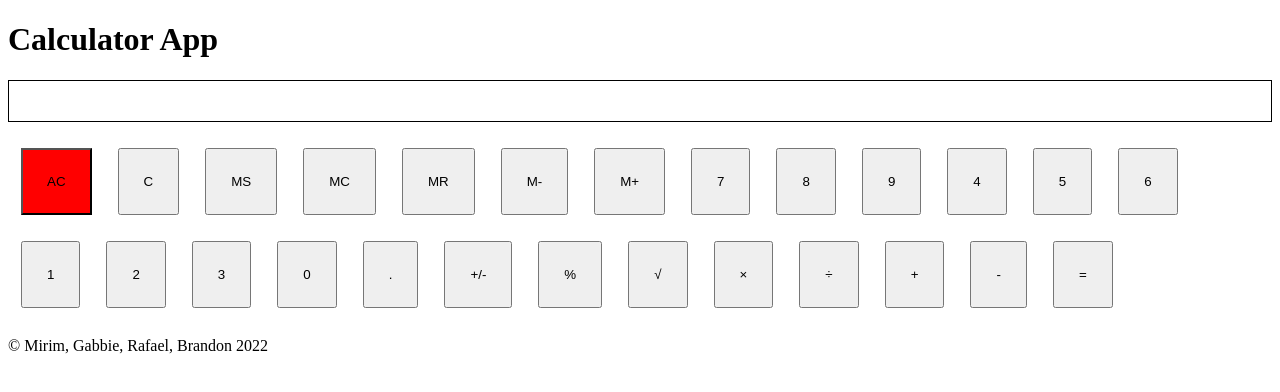
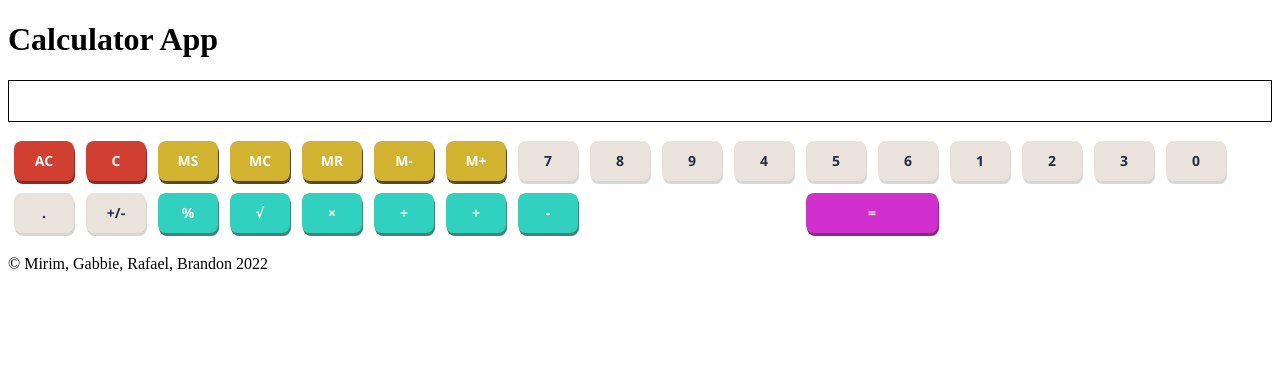
Before and after one commit to gbads/calculator-app, a React (Create React App) app: page / in a window 1280 px wide. Shown: the top 392 px of the page. Built offline with nearby package versions, Linux system fonts and the light colour scheme.

Commit message:
Transferred updated CSS from PR/5 by Rafa
Commented out old code on Button.css for reference

```diff
--- a/src/components/Button.css
+++ b/src/components/Button.css
@@ -1,8 +1,57 @@
 button {
+  padding: 6px;
+  margin: 6px;
+  border: none;
+  border-radius: 8px;
+  width: 60px;
+  height: 40px;
+  background-color: #eae3dbff;
+  color: #252c46ff;
+  box-shadow: 1px 3px #d6d6d6;
+  font-size: 14px;
+  text-align: center;
+  font-weight: bold;
+  font-family: 'Segoe UI', Tahoma, Geneva, Verdana, sans-serif;
+}
+
+button:hover {
+  opacity: 50%;
+}
+
+.ac, .c {
+  background: #d13f30;
+  color: white;
+  box-shadow: 1px 3px #822d2aff;
+}
+
+.ms, .mc, .ms, .mr, .m-minus, .m-plus {
+  background: #d1b330;
+  color:white;
+  box-shadow: 1px 3px #504a32
+}
+
+.equal {
+  background: #d130cf;
+  color: white;
+  box-shadow: 1px 3px #832e81;
+  width: 132px;
+  margin-left: 222px;
+}
+
+.add, .subtract, .divide, .multiply, .square-root, .percent {
+  background: #30d1bf;
+  color: white;
+  box-shadow: 1px 3px #42837b;
+}
+
+
+/* Commented out, this was the only CSS merged -GB
+
+button{
   padding: 24px;
   margin: 13px;
 }
 
 .ac {
   background-color: red;
-}
+}*/
```
